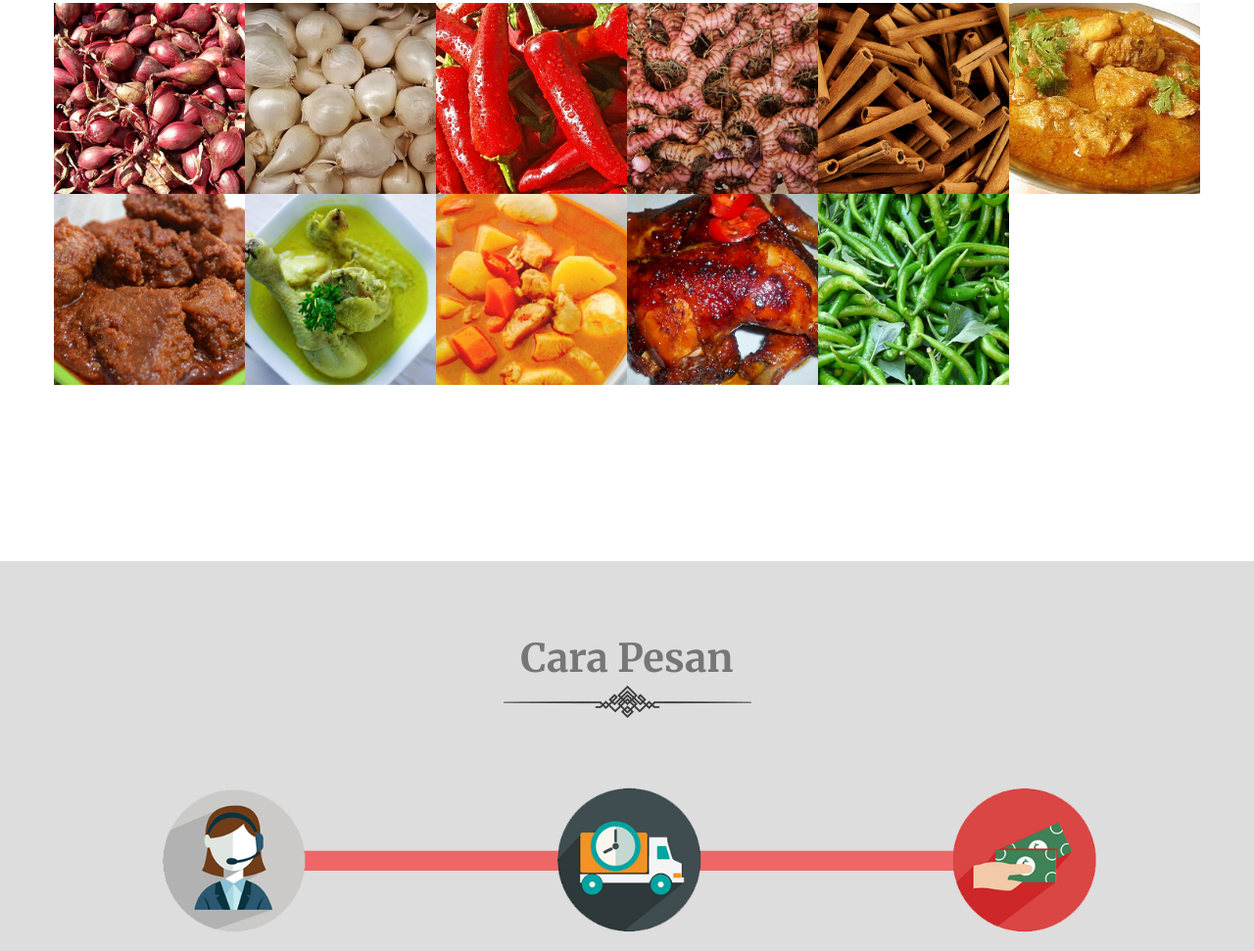
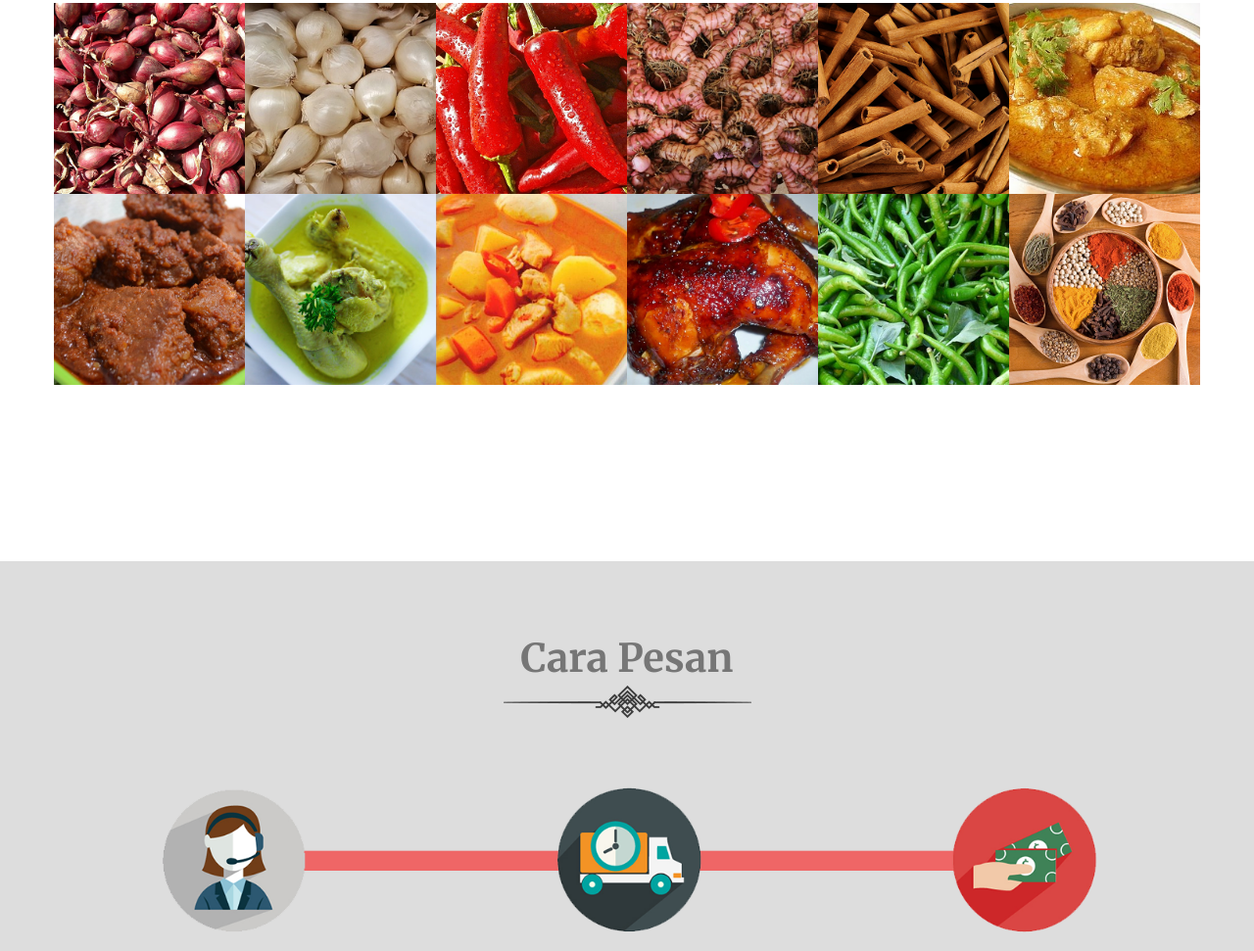
Before and after one commit to azurecie/bumbuni, a plain HTML site: page index.html in a window 1280 px wide. Shown: the part 1447-2418 px from the top of the page at 98% size. Drawn offline with Linux system fonts and the light colour scheme.

Commit message:
Update index.html

```diff
--- a/index.html
+++ b/index.html
@@ -251,7 +251,7 @@
 					</div>
 					<div class="col-md-2 col-sm-3 col-xs-6 single_special">
 						<div class="single_special_img">
-							<img src="images/s1.png" alt="" />
+							<img src="images/bumbu_lain.png" alt="" />
 							<div class="single_special_overlay text-center">
 								<h3>macam bumbu lainnya</h3>
 								<div class="overlay_separetor"></div>
```
